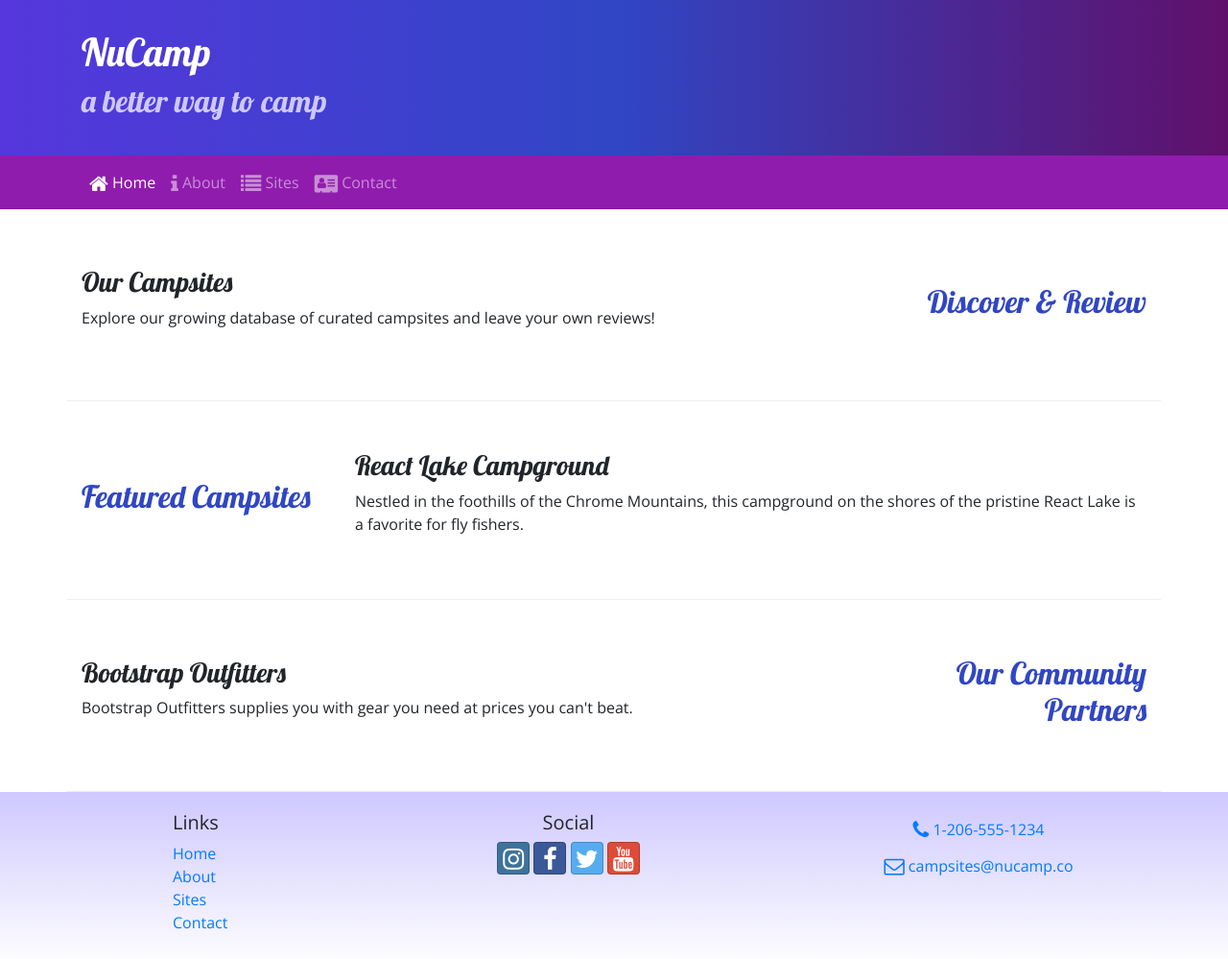
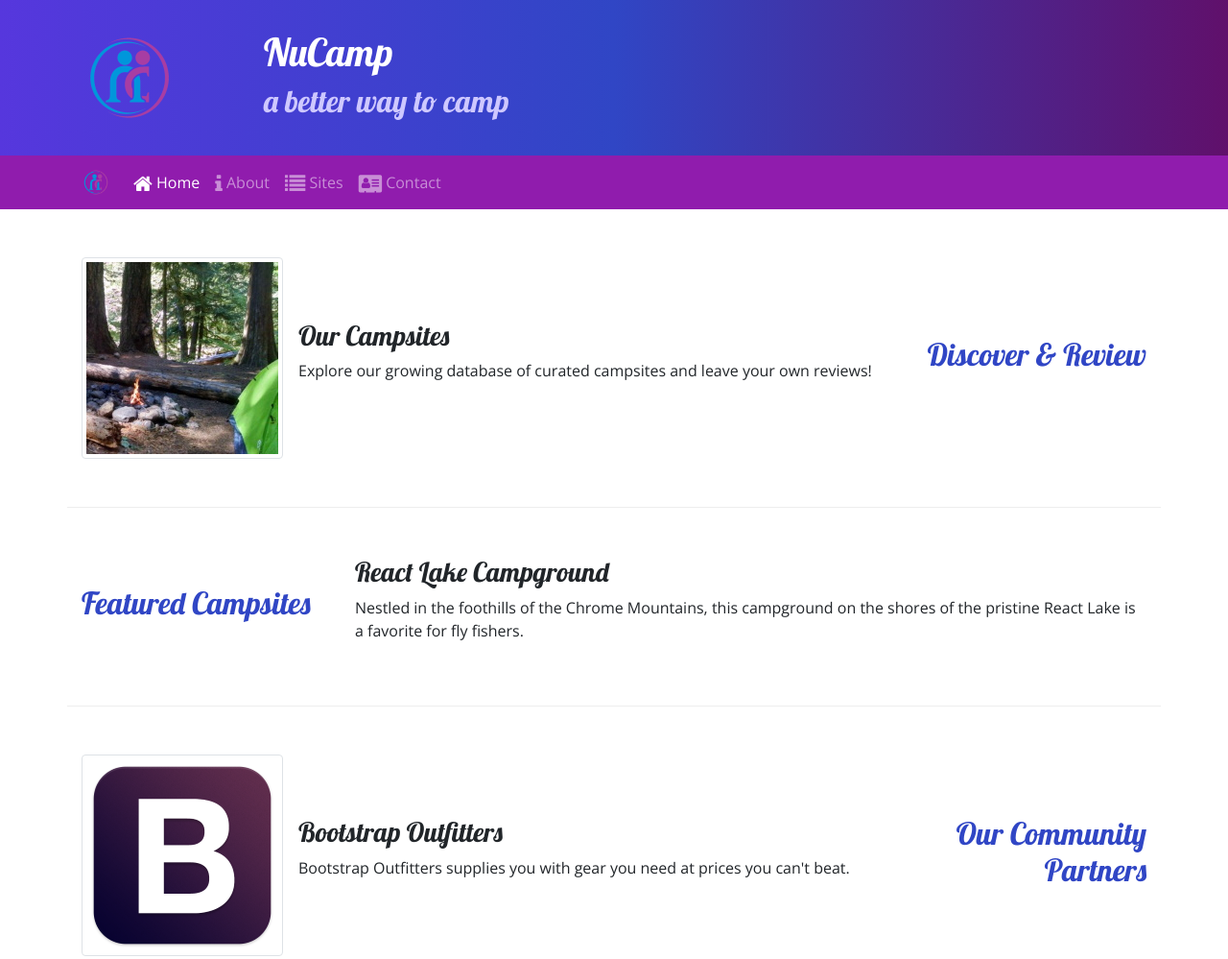
Before and after one commit to TreborNamor/nucamp-bootstrap, a website: page index.html in a window 1280 px wide. Shown: the top 999 px of the page at 96% size. Drawn offline with nearby package versions, Linux system fonts and the light colour scheme.

Commit message:
Images and Media

```diff
--- a/index.html
+++ b/index.html
@@ -22,6 +22,9 @@
     <header class="jumbotron jumbotron-fluid">
         <div class="container">
             <div class="row">
+                <div class="col-4 col-sm-3 col-md-2 align-self-center">
+                    <img src="img/logo.png" class="img-fluid" />
+                 </div>
                 <div class="col">
                     <h1>NuCamp</h1>
                     <h2>a better way to camp</h2>
@@ -32,7 +35,8 @@
 
     <nav class="navbar navbar-expand-sm navbar-dark sticky-top">
         <div class="container">
-            <button class="navbar-toggler ml-auto" type="button" data-toggle="collapse" data-target="nucampNavbar">
+            <a class="navbar-brand" href="#"><img src="img/logo.png" height="30" width="30" /></a>
+            <button class="navbar-toggler" type="button" data-toggle="collapse" data-target="nucampNavbar">
                 <span class="navbar-toggler-icon"></span>
             </button>
             <div class="collapse navbar-collapse" id="nucampNavbar">
@@ -52,8 +56,13 @@
                 <h2 class="text-sm-right">Discover & Review</h2>
             </div>
             <div class="col">
-                <h3>Our Campsites</h3>
-                <p class="d-none d-sm-block">Explore our growing database of curated campsites and leave your own reviews!</p>
+                <div class="media">
+                    <img class="d-flex mr-3 img-thumbnail" src="img/breadcrumb-trail-thumb.jpg" alt="breadcrumb Trail thumbnail" />
+                    <div class="media-body align-self-center">
+                        <h3>Our Campsites</h3>
+                        <p class="d-none d-sm-block">Explore our growing database of curated campsites and leave your own reviews!</p>
+                    </div>
+                </div>
             </div>
         </div>
 
@@ -72,8 +81,13 @@
                 <h2 class="text-sm-right">Our Community Partners</h2>
             </div>
             <div class="col">
-                <h3>Bootstrap Outfitters</h3>
-                <p class="d-none d-sm-block">Bootstrap Outfitters supplies you with gear you need at prices you can't beat.</p>
+                <div class="media">
+                    <img class="d-flex mr-3 img-thumbnail" src="img/bootstrap-thumb.png" alt="Bootstrap Outfitters" />
+                    <div class="media-body align-self-center">
+                        <h3>Bootstrap Outfitters</h3>
+                        <p class="d-none d-sm-block">Bootstrap Outfitters supplies you with gear you need at prices you can't beat.</p>
+                    </div>
+                </div>
             </div>
         </div>
     </div>
```
Also changed, not shown: aboutus.html (+5 -1 lines), contactus.html (+5 -1 lines), img/bootstrap-thumb.png (added), img/breadcrumb-trail-thumb.jpg (added), img/breadcrumb-trail.jpg (added), img/chrome-river-thumb.jpg (added), img/chrome-river.jpg (added), img/logo.png (added), img/react-lake-thumb.jpg (added), img/react-lake.jpg (added).
